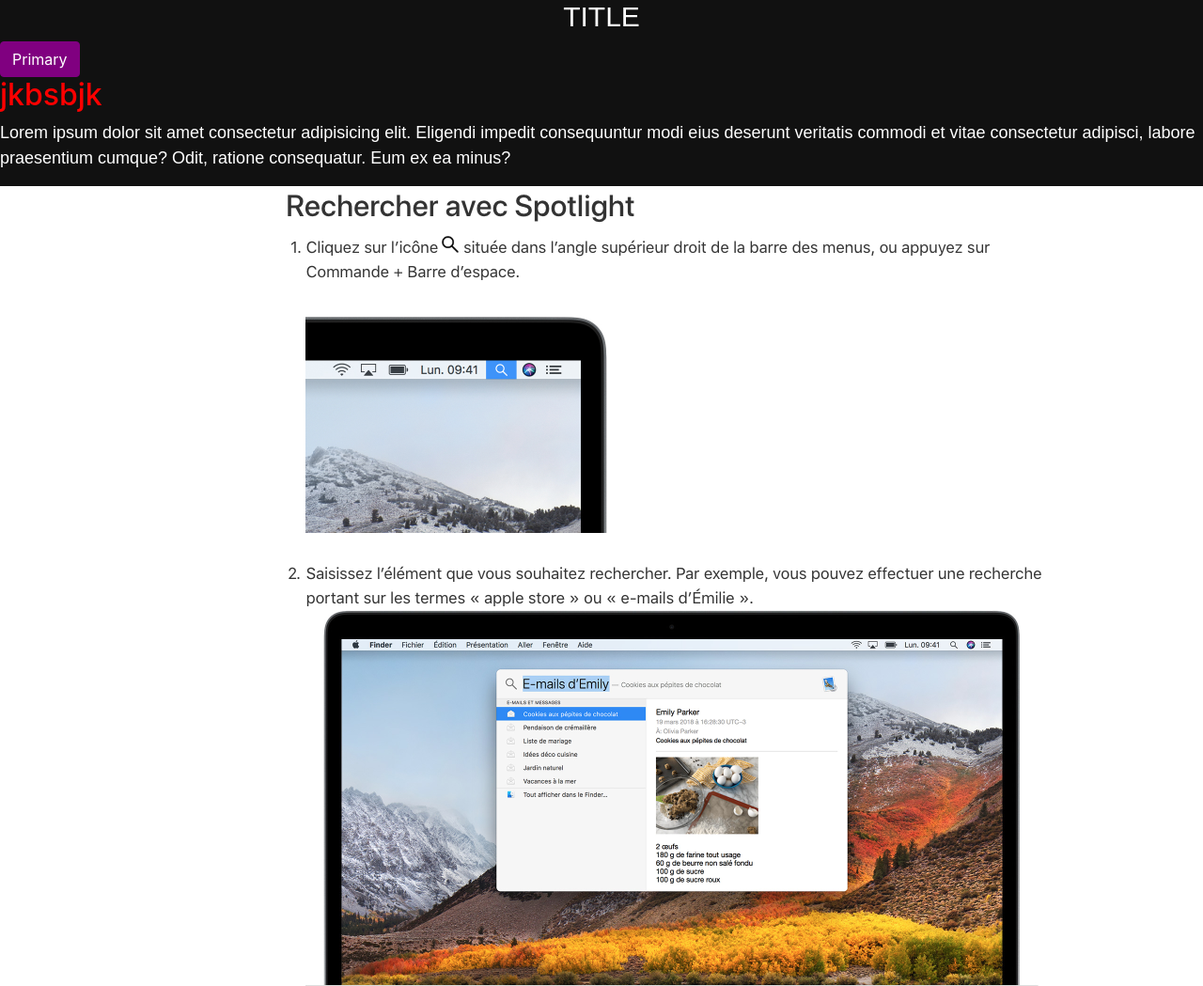
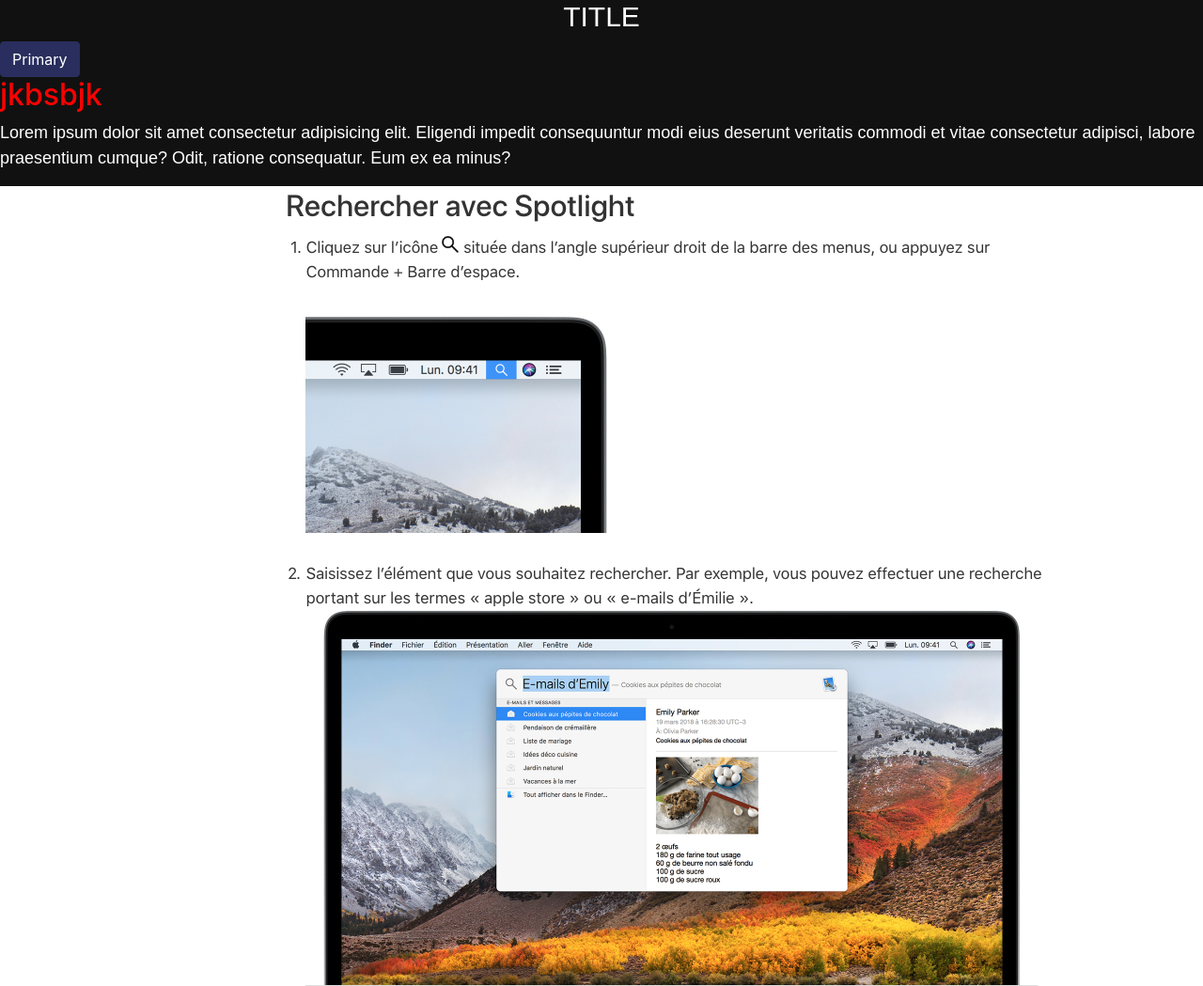
Before and after one commit to fargeca/test, a website: page index.html in a window 1280 px wide. Shown: the top 1049 px of the page at 94% size. Drawn offline with Linux system fonts and the light colour scheme.

Commit message:
bootstrap final

```diff
--- a/scss/base/_base.scss
+++ b/scss/base/_base.scss
@@ -3,11 +3,7 @@
 
 @import "node_modules/bootstrap/scss/bootstrap";
 
-//blue
-$color-primary:#292E5E;
 
-//pink
-$color-secondary:#DD1550;
 
 $color-1:rgb(17, 17, 17);
 $color-2:white;
--- a/scss/base/custom.scss
+++ b/scss/base/custom.scss
@@ -5,8 +5,10 @@
       color:red !important;
   }
 
-  $primary: purple;
-  $danger: red;
+  $theme-colors: (
+  "primary": $color-primary,
+  "danger": #ff36e4
+);
 
 
 // $primary:       red !default;
--- a/scss/style.scss
+++ b/scss/style.scss
@@ -1,3 +1,8 @@
+@import 'tools/_var.scss';
+@import 'tools/_functions.scss';
+@import 'tools/_mixins.scss';
+
+
 @import 'base/custom.scss';
 @import 'base/_base.scss';
 
--- /dev/null
+++ b/scss/tools/_var.scss
@@ -0,0 +1,5 @@
+//blue
+$color-primary:#292E5E;
+
+//pink
+$color-secondary:#DD1550;
```
Also changed, not shown: css/style.min.css, scss/tools/_functions.scss (added), scss/tools/_mixins.scss (added), 1 other file.
